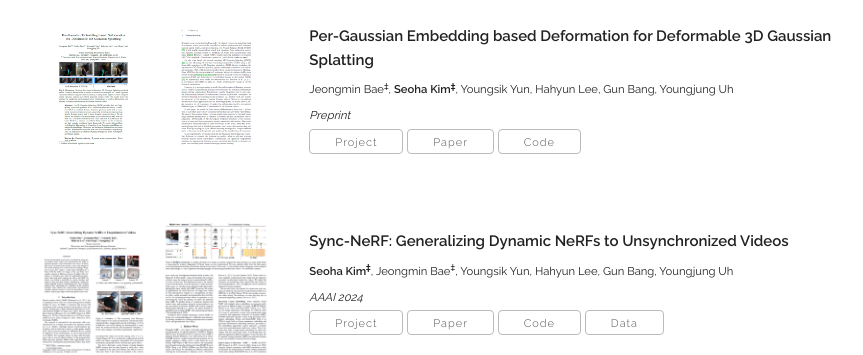
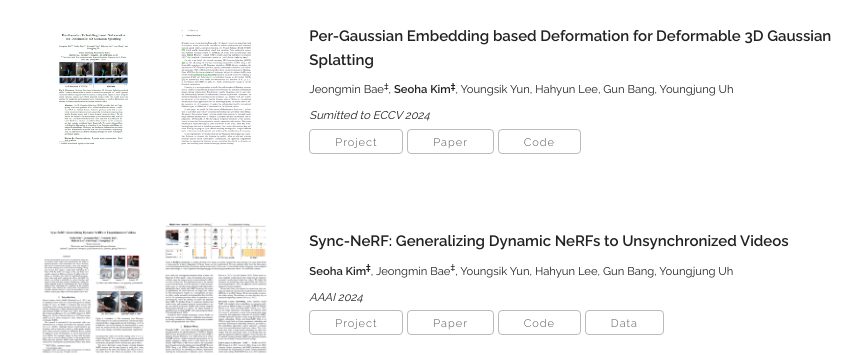
Before and after one commit to seoha-kim/seoha-kim.github.io, a Jekyll site: the page built from index.html, in a window 1280 px wide. Shown: the part 776-1131 px from the top of the page, without its empty margins (208-1071 px from the left). Built offline with Jekyll 4.4.1, drawn with Linux system fonts in a browser that asks for light colours; some web fonts are replaced.

Commit message:
Update publication

```diff
--- a/_data/publications.yaml
+++ b/_data/publications.yaml
@@ -5,7 +5,7 @@ papers:
     paper_pdf: ""
     project: "https://JeongminB.github.io/e-d3dgs"
     code: "https://github.com/JeongminB/E-D3DGS"
-    venue: "Preprint"
+    venue: "Sumitted to ECCV 2024"
     selected: y
     image: "/assets/publications/e-d3dgs_preview.png"
 
```
